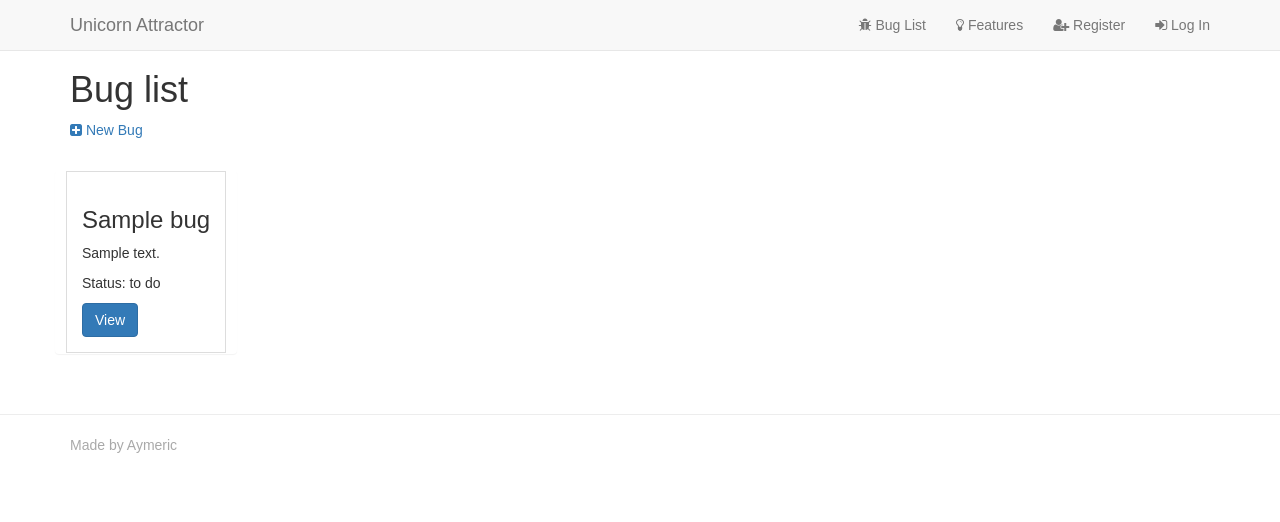
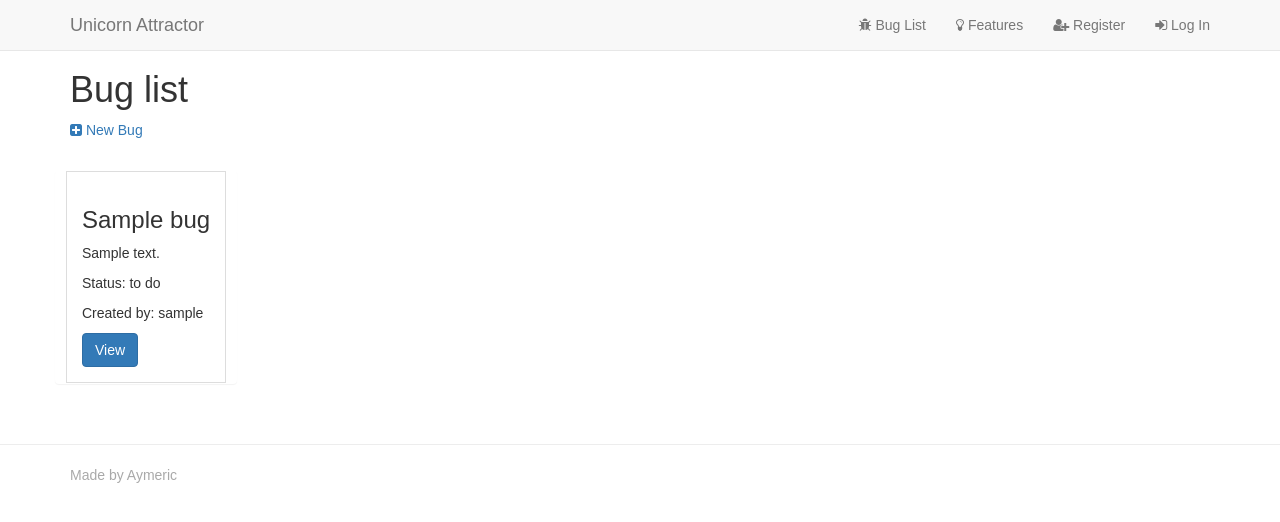
Before and after one commit to comanezz/unicorn_attractor, a Django app: page /bugs/ in a window 1280 px wide. Shown: the top 522 px of the page. Run offline with Django 3.2, Linux system fonts and the light colour scheme; tables that the repository leaves empty hold one stand-in row (values such as "Sample post"); some libraries are stand-ins or nearby versions.

Commit message:
Bug.author added with p tag

```diff
--- a/bugs/templates/bugdetail.html
+++ b/bugs/templates/bugdetail.html
@@ -12,6 +12,8 @@
 
                 <p class="bug-description">{{ bug.description }}</p>
                 <p class="bug-status">Status: {{ bug.status }}</p>
+                <p class="bug-author">Created by: {{ bug.author }}</p>
+
             </div>
         </div>
     </div>
--- a/bugs/templates/bugs.html
+++ b/bugs/templates/bugs.html
@@ -15,6 +15,7 @@
 
                 <p class="bug-description">{{ bug.description|truncatewords:30 }}</p>
                 <p class="bug-status">Status: {{ bug.status }}</p>
+                <p class="bug-author">Created by: {{ bug.author }}</p>
                 <a class="btn btn-primary" href="{% url 'bug_detail' bug.pk %}" role="button">View</a>
             </div>
         </div>
```
